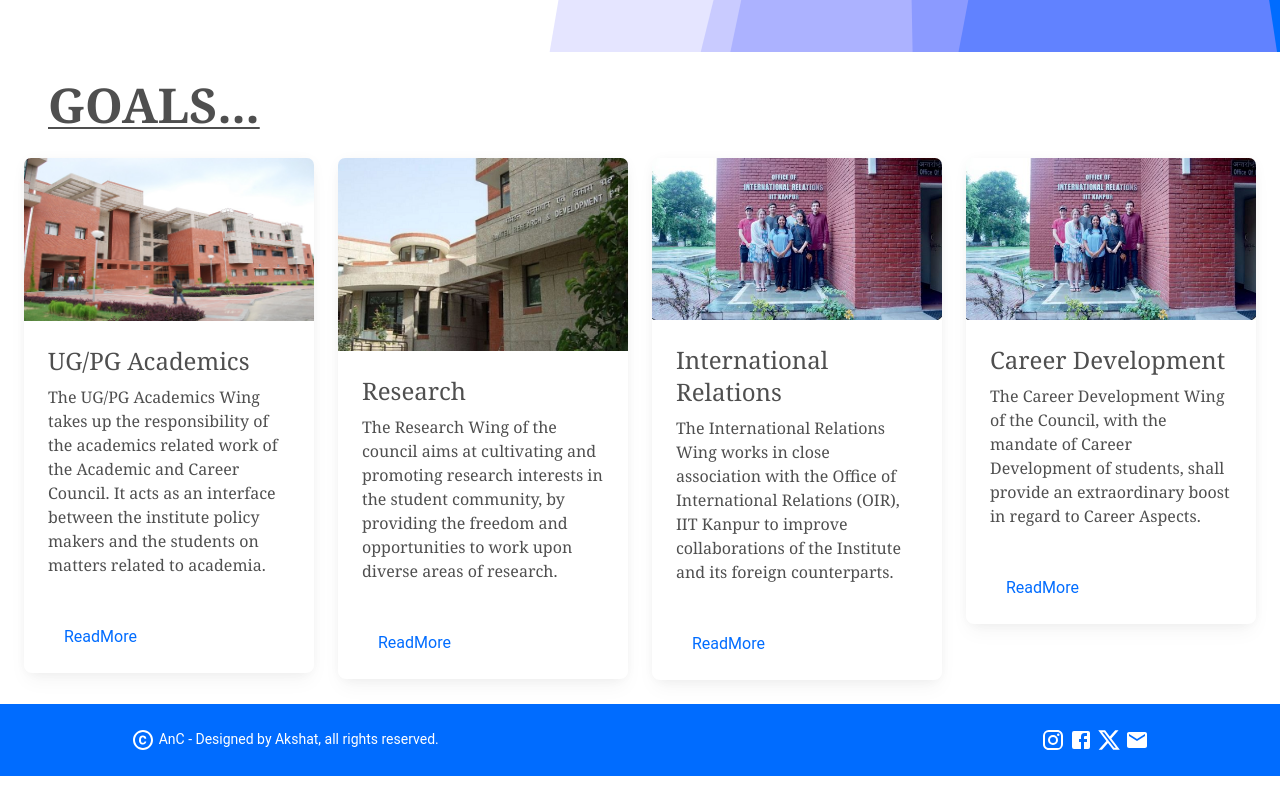
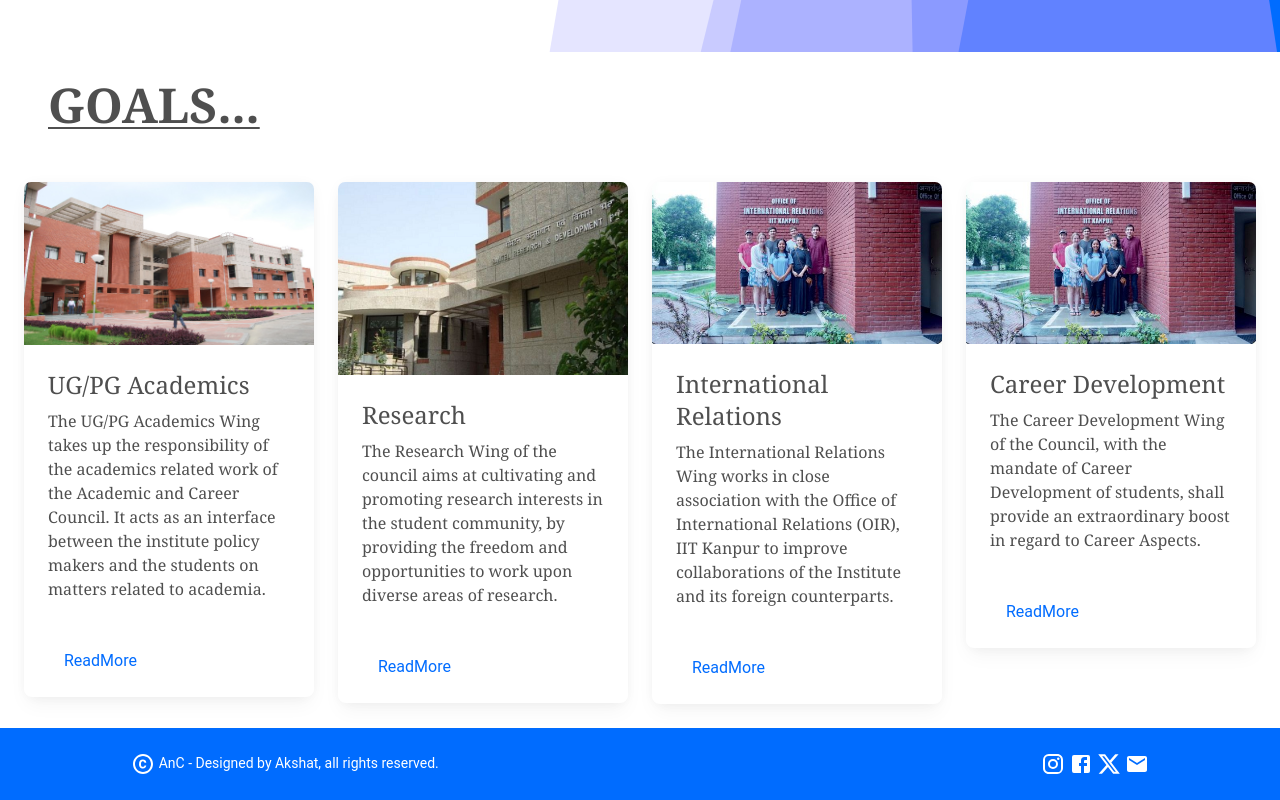
Before and after one commit to AkshatGupta15/AnC-IITK, a React (Vite) app: page / in a window 1280 px wide. Shown: the part 748-1548 px from the top of the page. Before the commit the page ends 1524 px from the top, so only its background shows below. Built offline with nearby package versions, Linux system fonts and the light colour scheme; a web font is replaced by a local one.

Commit message:
modified:   src/components/CustomCard1.jsx 	modified:   src/output.css

```diff
--- a/src/components/CustomCard1.jsx
+++ b/src/components/CustomCard1.jsx
@@ -18,7 +18,7 @@ export default function CustomCard1({animation, image , text , heading}) {
   }, [])
   return (
     <div  data-aos={animation} data-aos-offset="200" data-aos-easing="ease-in-sine" data-aos-duration="600">
-    <MDBCard className='hover:scale-105 dark:bg-black dark:text-white border-2'>
+    <MDBCard className='hover:scale-105 mt-4 dark:bg-black dark:text-white border-2'>
       <MDBCardImage position='top' alt='...' src={image} />
       <MDBCardBody className='font-serif'>
         <MDBCardTitle className='text-2xl font-[500]'>{heading}</MDBCardTitle>
--- a/src/output.css
+++ b/src/output.css
@@ -638,6 +638,10 @@ video {
   margin-top: 90px;
 }
 
+.mt-2 {
+  margin-top: 0.5rem;
+}
+
 .block {
   display: block;
 }
```
